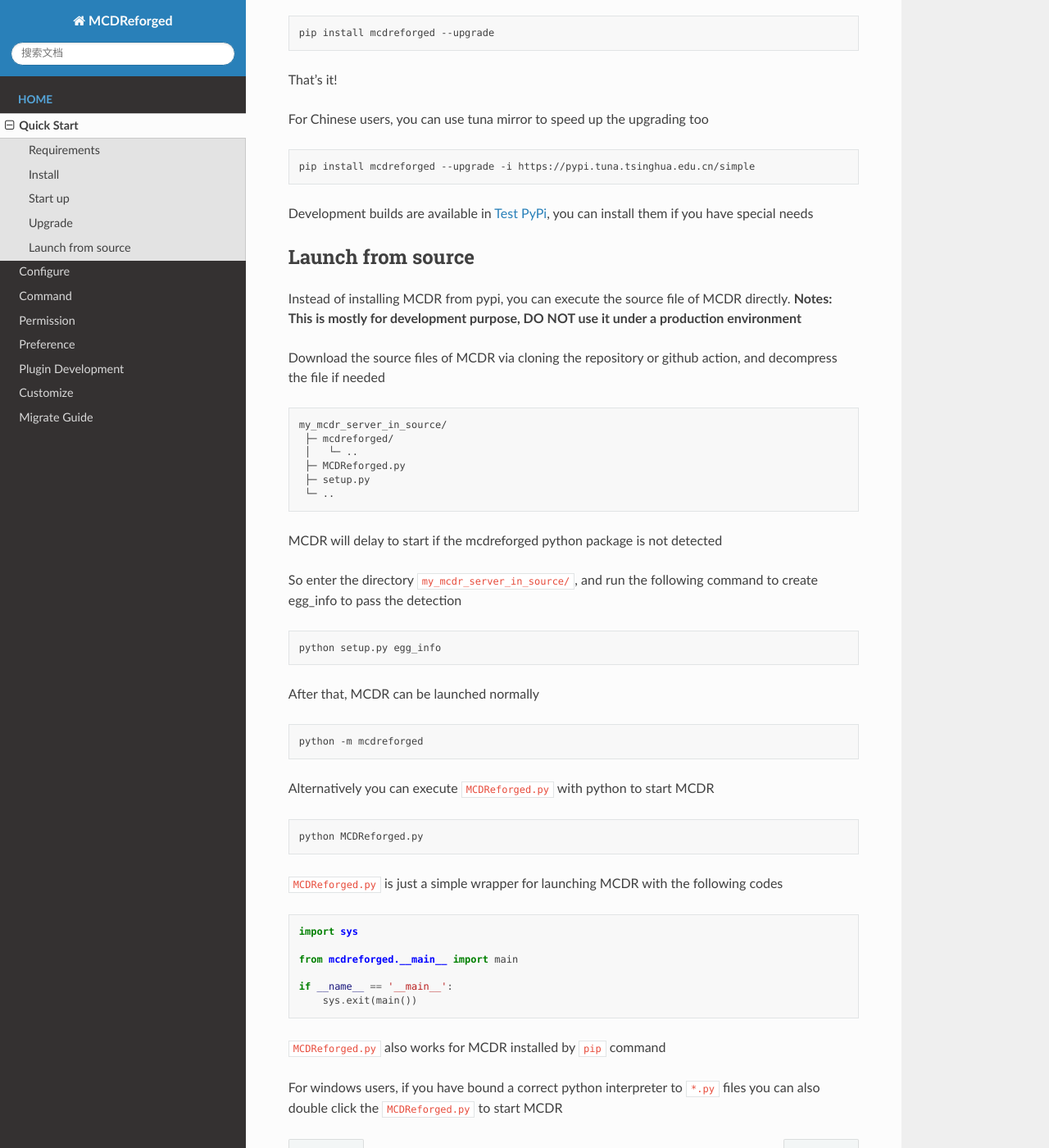
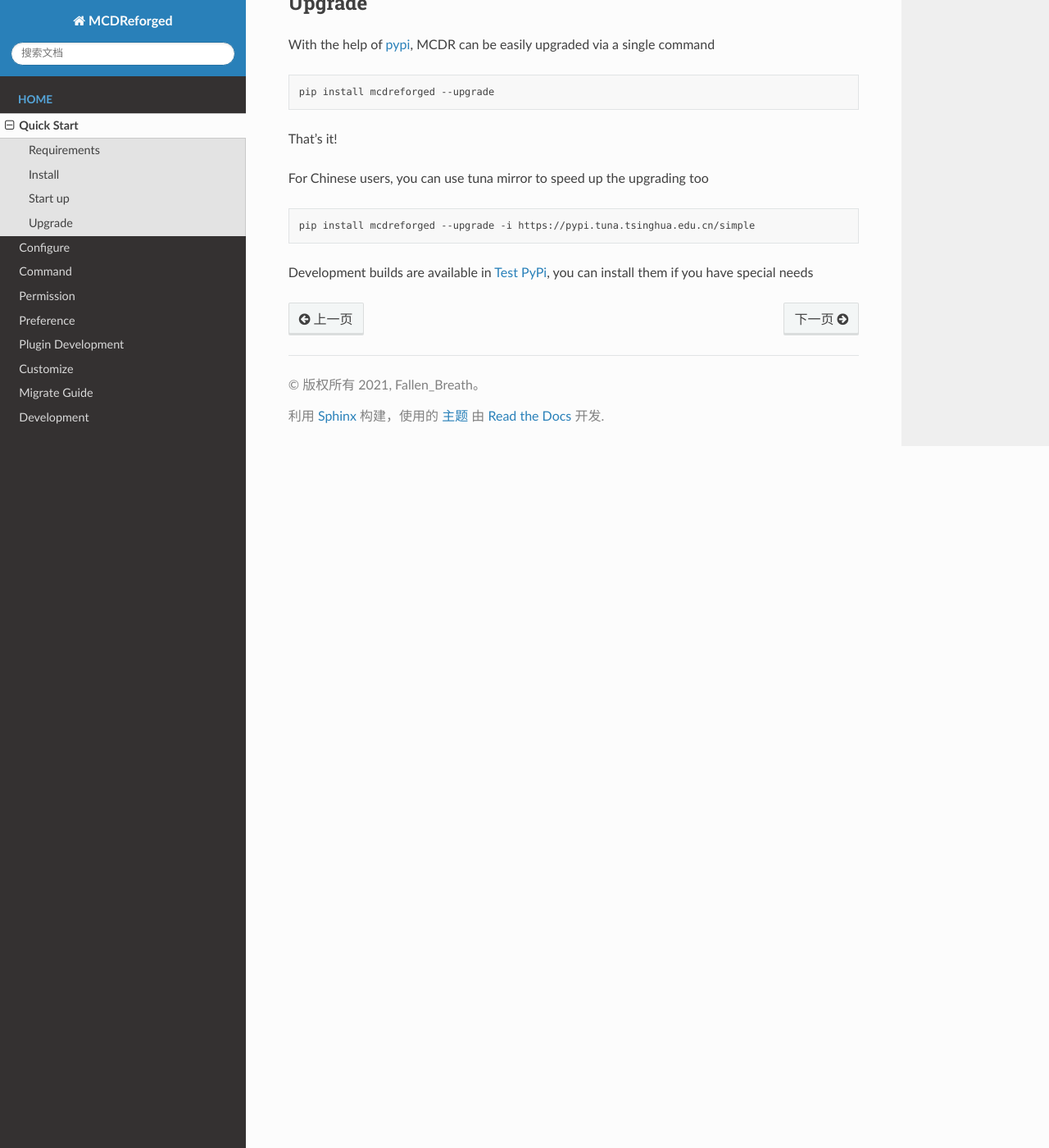
Before and after one commit to MCDReforged/MCDReforged, a Sphinx documentation site: the page built from docs/source/quick_start.rst, in a window 1280 px wide and 1400 px high, scrolled down 1371 px. Shown: the whole window at 82% size. Built offline with Sphinx 7.4.7 and the Read the Docs theme 2.0.0, drawn with Linux system fonts in a browser that asks for light colours; some of the changed text lies outside the part shown.

Commit message:
doc: create mcdr_dev part, and hide all launching from source stuffs from quick start to mcdr_dev

```diff
--- a/docs/source/index.rst
+++ b/docs/source/index.rst
@@ -19,6 +19,7 @@
    Plugin Development<plugin_dev/index.rst>
    Customize<customize/customize.rst>
    Migrate Guide<migrate/index.rst>
+   Development<mcdr_dev/index.rst>
 
 Indices and tables
 ==================
--- /dev/null
+++ b/docs/source/mcdr_dev/publication.rst
@@ -0,0 +1,5 @@
+
+Publication
+===========
+
+#TODO
--- a/docs/source/quick_start.rst
+++ b/docs/source/quick_start.rst
@@ -73,54 +75,3 @@
     pip install mcdreforged --upgrade -i https://pypi.tuna.tsinghua.edu.cn/simple
 
 Development builds are available in `Test PyPi <https://test.pypi.org/project/mcdreforged/#history>`__, you can install them if you have special needs
-
-Launch from source
-------------------
-
-Instead of installing MCDR from pypi, you can execute the source file of MCDR directly. **Notes: This is mostly for development purpose, DO NOT use it under a production environment**
-
-Download the source files of MCDR via cloning the repository or github action, and decompress the file if needed
-
-.. code-block::
-
-   my_mcdr_server_in_source/
-    ├─ mcdreforged/
-    │   └─ ..
-    ├─ MCDReforged.py
-    ├─ setup.py
-    └─ ..
-
-MCDR will delay to start if the mcdreforged python package is not detected
-
-So enter the directory ``my_mcdr_server_in_source/``, and run the following command to create egg_info to pass the detection
-
-.. code-block:: bash
-
-    python setup.py egg_info
-
-After that, MCDR can be launched normally
-
-.. code-block:: bash
-
-    python -m mcdreforged
-
-Alternatively you can execute ``MCDReforged.py`` with python to start MCDR
-
-.. code-block:: bash
-
-    python MCDReforged.py
-
-``MCDReforged.py`` is just a simple wrapper for launching MCDR with the following codes
-
-.. code-block:: python
-
-    import sys
-
-    from mcdreforged.__main__ import main
-
-    if __name__ == '__main__':
-        sys.exit(main())
-
-``MCDReforged.py`` also works for MCDR installed by ``pip`` command
-
-For windows users, if you have bound a correct python interpreter to ``*.py`` files you can also double click the ``MCDReforged.py`` to start MCDR
```
Also changed, not shown: other parts of docs/source/quick_start.rst (+2 -0 lines), docs/source/mcdr_dev/basic.rst (added, +59 -0 lines), docs/source/mcdr_dev/document.rst (added, +7 -0 lines), docs/source/mcdr_dev/index.rst (added, +14 -0 lines), 6 other files.
